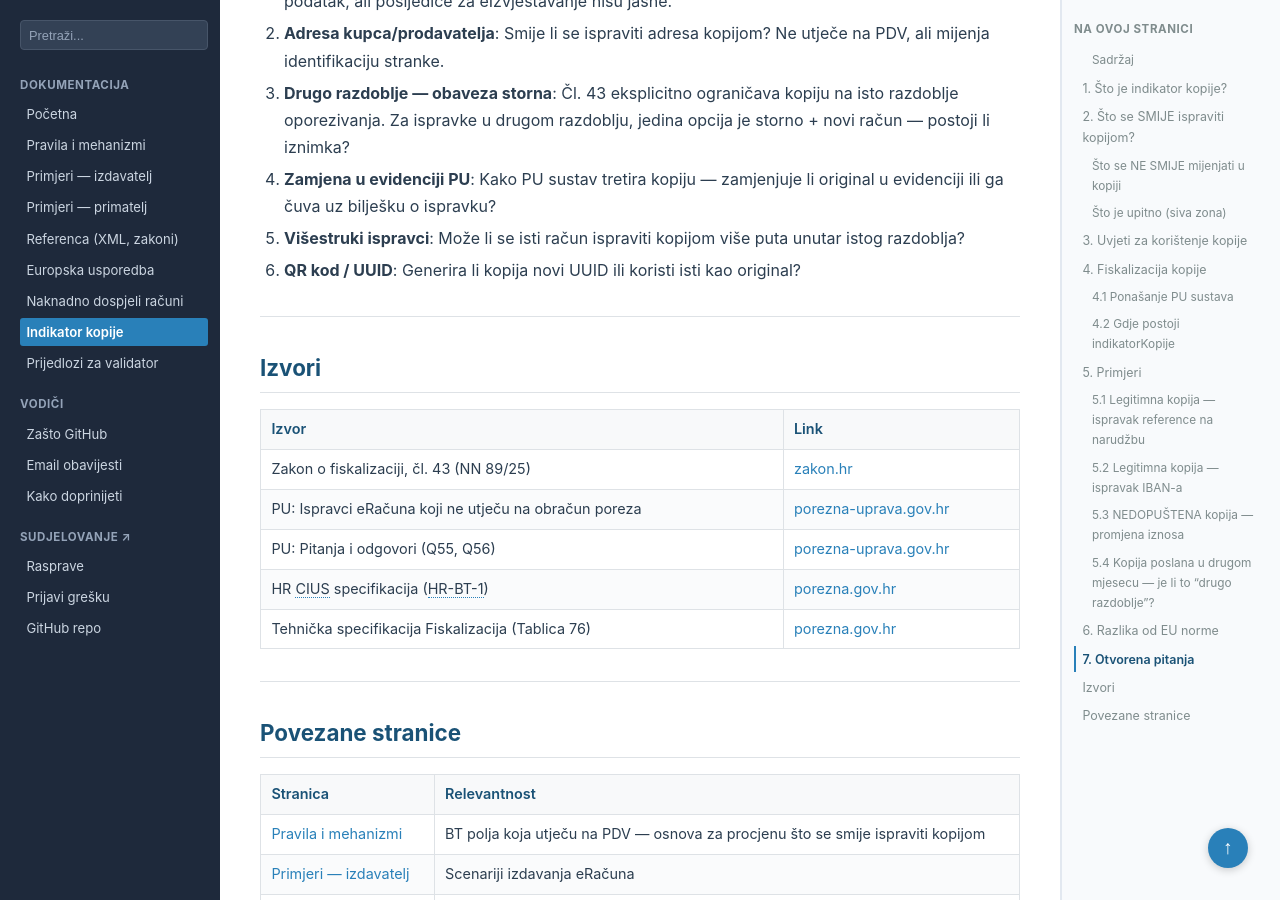
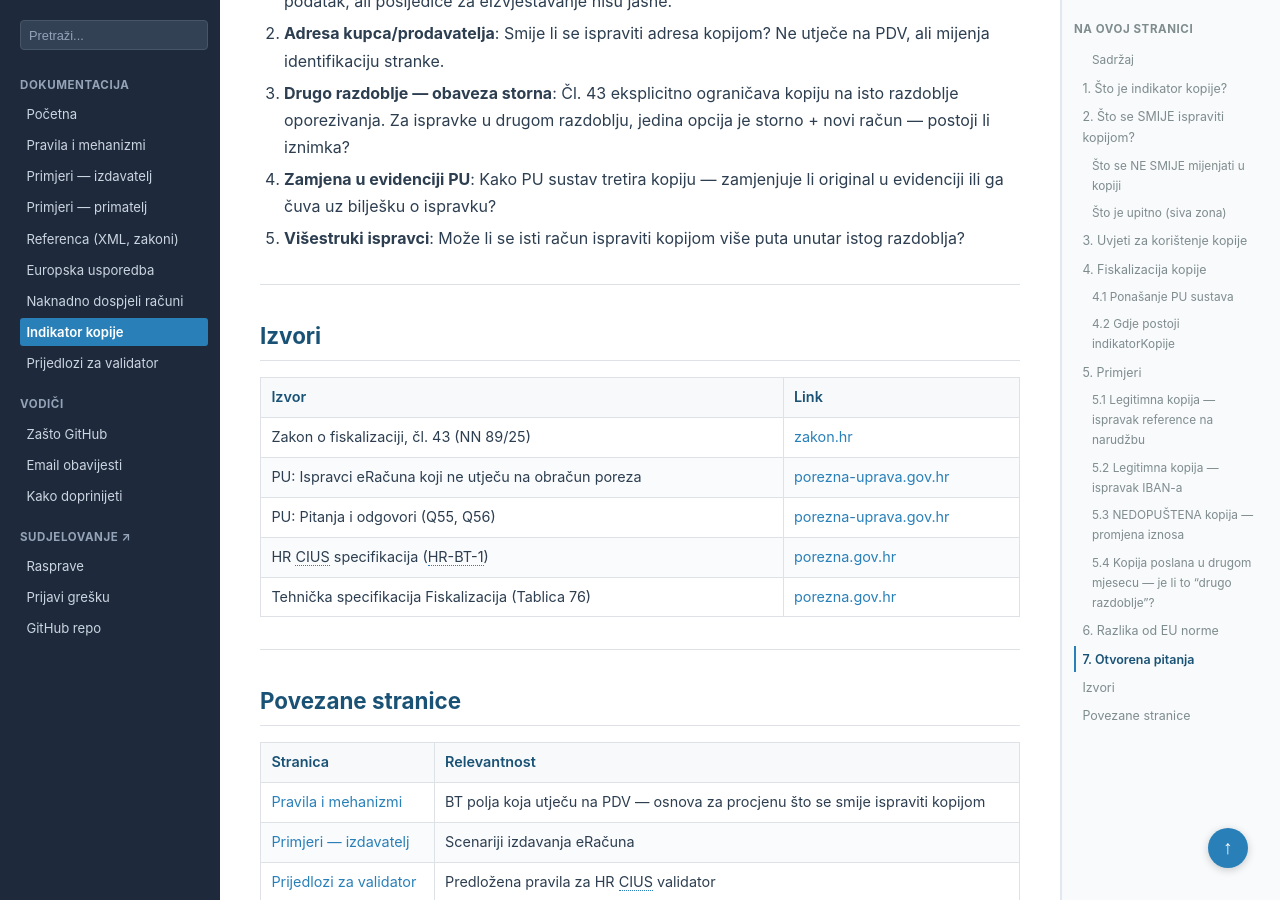
Before and after one commit to dageci/eracun-fiskalizacija-datumi, a Jekyll site: the page built from docs/indikator-kopije.md, in a window 1280 px wide and 900 px high, scrolled down 10890 px. Built offline with Jekyll 4.4.1, drawn with Linux system fonts in a browser that asks for light colours.

Commit message:
maknuto nerelevantno pitanje o UUID/QR kodu iz otvorenih pitanja

```diff
--- a/docs/indikator-kopije.md
+++ b/docs/indikator-kopije.md
@@ -313,7 +313,6 @@ Sljedeća pitanja zahtijevaju službenu potvrdu Porezne uprave:
 3. **Drugo razdoblje — obaveza storna**: Čl. 43 eksplicitno ograničava kopiju na isto razdoblje oporezivanja. Za ispravke u drugom razdoblju, jedina opcija je storno + novi račun — postoji li iznimka?
 4. **Zamjena u evidenciji PU**: Kako PU sustav tretira kopiju — zamjenjuje li original u evidenciji ili ga čuva uz bilješku o ispravku?
 5. **Višestruki ispravci**: Može li se isti račun ispraviti kopijom više puta unutar istog razdoblja?
-6. **QR kod / UUID**: Generira li kopija novi UUID ili koristi isti kao original?
 
 ---
 
```
